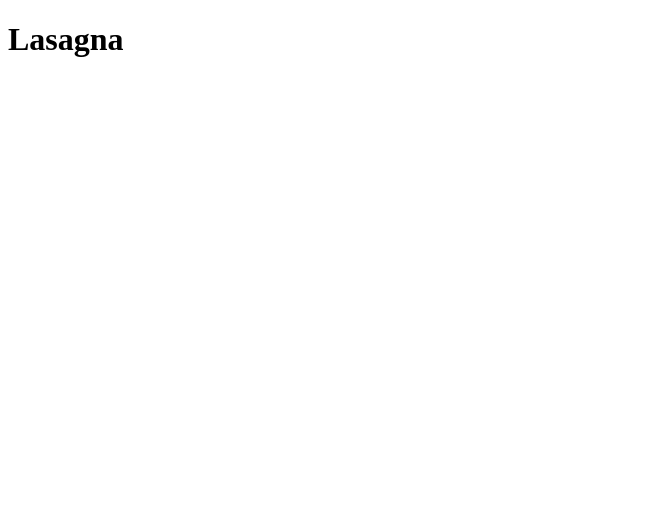
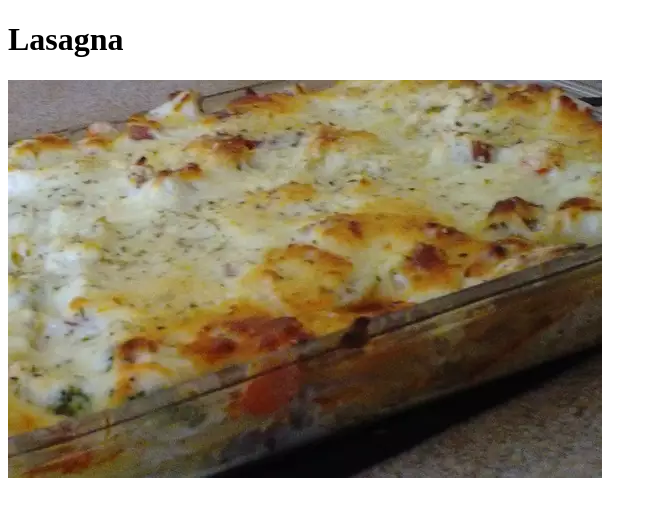
Before and after one commit to OGWhiskers/odin-recipes, a plain HTML site: page recipes/lasagna.html in a window 1280 px wide. Shown: the whole page, without its empty margins (0-657 px from the left). Drawn offline with Linux system fonts and the light colour scheme.

Commit message:
add image of lasagna on lasagna.html

```diff
--- a/recipes/lasagna.html
+++ b/recipes/lasagna.html
@@ -10,5 +10,6 @@
 </head>
 <body>
     <h1>Lasagna</h1>
+    <img src="/img/lasagna.webp" alt="Lasagna">
 </body>
 </html>
```
Also changed, not shown: img/lasagna.webp (added).
